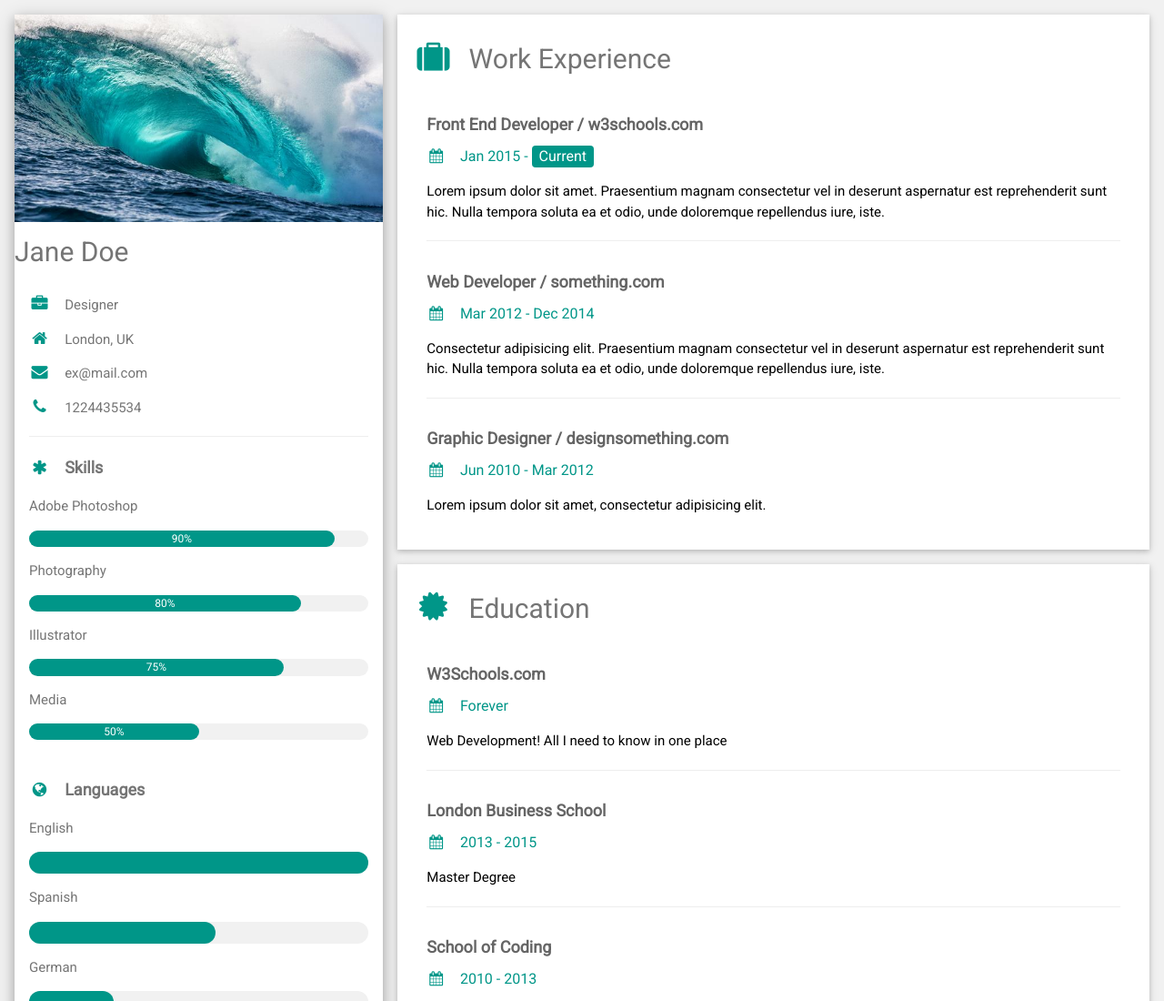
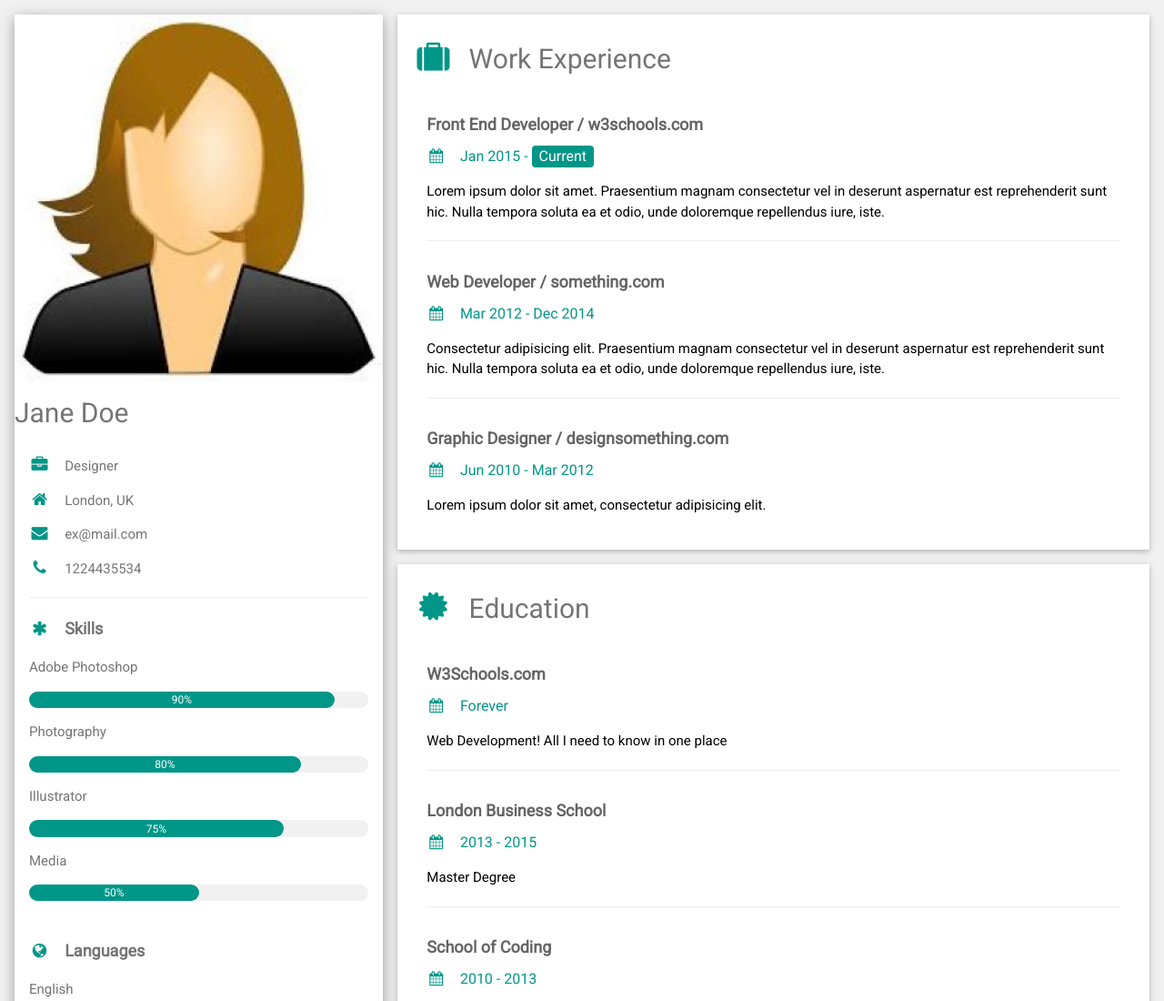
Before and after one commit to sofia-im/ForteTraining, a plain HTML site: page index.html in a window 1280 px wide. Shown: the top 1100 px of the page at 91% size. Drawn offline with nearby package versions, Linux system fonts and the light colour scheme.

Commit message:
new image added

```diff
--- a/index.html
+++ b/index.html
@@ -18,14 +18,10 @@ html,body,h1,h2,h3,h4,h5,h6 {font-family: "Roboto", sans-serif}
 
     <!-- Left Column -->
     <div class="w3-third">
-
-
       <div class="w3-white w3-text-grey w3-card-4">
         <div class="w3-display-container">
-          <img style="width:100%" src="./img1.jpg">
-
+          <img style="width:100%" src="./download.jpeg">
             <h2>Jane Doe</h2>
-
         </div>
         <div class="w3-container">
           <p><i class="fa fa-briefcase fa-fw w3-margin-right w3-large w3-text-teal"></i>Designer</p>
```
Also changed, not shown: download.jpeg (added), img1.jpg (deleted).
